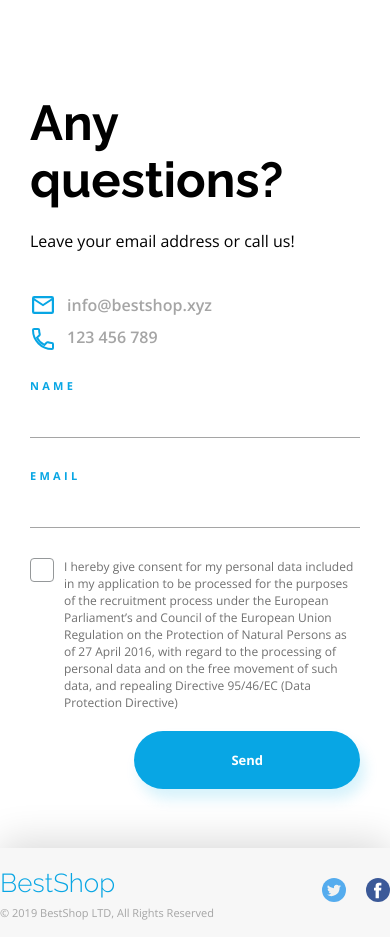
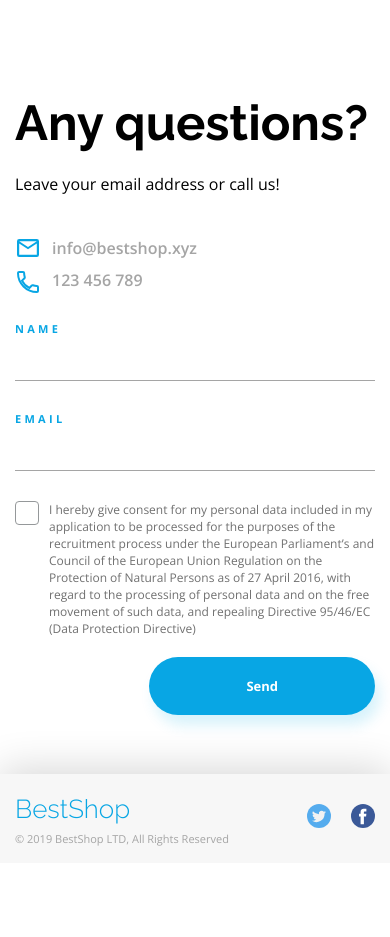
Before and after one commit to gumaty/bestshop, a website built with Parcel: page index.html in a window 390 px wide. Shown: the part 4662-5599 px from the top of the page. After the commit the page ends 5525 px from the top, so only its background shows below. Built offline with nearby package versions, Linux system fonts and the light colour scheme.

Commit message:
Stylowanie modułu footer

```diff
--- a/src/scss/_footer.scss
+++ b/src/scss/_footer.scss
@@ -8,6 +8,7 @@
     margin: 0 auto;
     display: flex;
     justify-content: space-between;
+    padding: 0 15px;
 
     .footer__left {
 
--- a/src/scss/_question.scss
+++ b/src/scss/_question.scss
@@ -14,7 +14,7 @@
       flex-direction: column;
       align-items: flex-start;
       gap: 30px;
-      padding: 0 30px;
+      padding: 0 15px;
     }
 
     .question__info {
```
